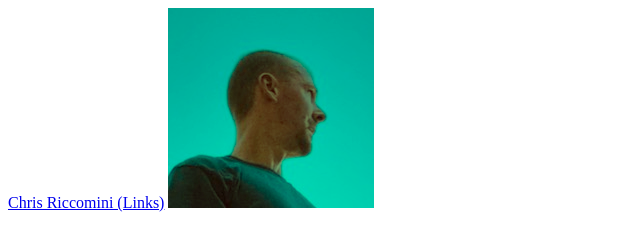
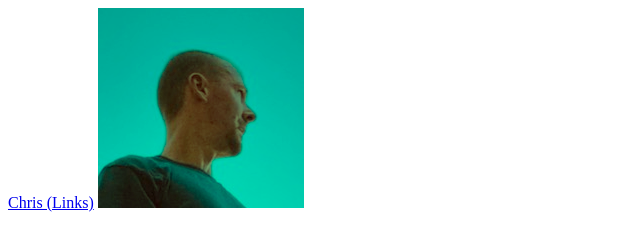
Before and after one commit to criccomini/links-chris-blue, a plain HTML site: page index.html in a window 1280 px wide. Shown: the whole page, without its empty margins (0-640 px from the left). Drawn offline with Linux system fonts and the light colour scheme.

Commit message:
Change name

```diff
--- a/index.html
+++ b/index.html
@@ -6,7 +6,7 @@
 </head>
 <body >
 <span class="h-card">
-  <a class="u-url" rel="me" href="/">Chris Riccomini (Links)</a>
+  <a class="u-url" rel="me" href="/">Chris (Links)</a>
   <img class="u-photo" src="/murph-green.png" />
 </span>
 </body>
```
